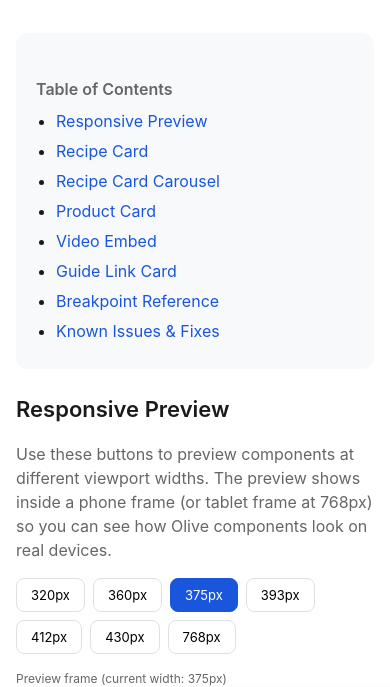
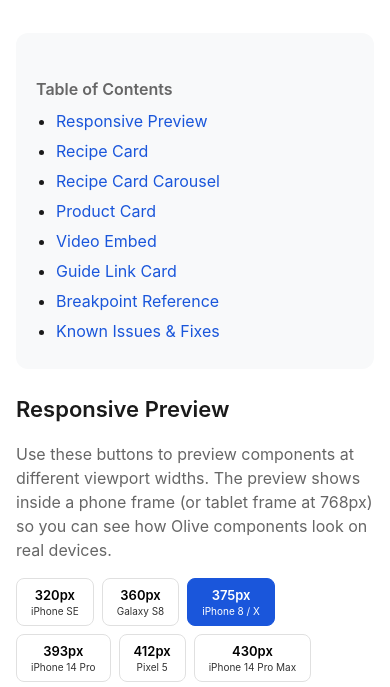
Before and after one commit to shingzhang-arch/wsi-chatgpt, a website: page index.html in a window 390 px wide. Shown: the part 161-848 px from the top of the page. Drawn offline with Linux system fonts and the light colour scheme.

Commit message:
Add device labels to responsive preview buttons (iPhone SE, Galaxy S8, iPad, etc.)
Made-with: Cursor

```diff
--- a/index.html
+++ b/index.html
@@ -51,6 +51,10 @@
     }
     .breakpoint-btns button:hover { background: var(--bg-light); }
     .breakpoint-btns button.active { background: var(--ws-blue); color: #fff; border-color: var(--ws-blue); }
+    .breakpoint-btns button { display: flex; flex-direction: column; align-items: center; gap: 2px; }
+    .breakpoint-btns .btn-width { font-weight: 600; }
+    .breakpoint-btns .btn-device { font-size: 10px; opacity: 0.8; }
+    .breakpoint-btns button.active .btn-device { opacity: 1; }
     .preview-frame {
       border: none;
       border-radius: var(--card-radius);
@@ -154,13 +158,13 @@
       <h2>Responsive Preview</h2>
       <p>Use these buttons to preview components at different viewport widths. The preview shows inside a phone frame (or tablet frame at 768px) so you can see how Olive components look on real devices.</p>
       <div class="breakpoint-btns" id="breakpoint-btns">
-        <button data-width="320">320px</button>
-        <button data-width="360">360px</button>
-        <button data-width="375">375px</button>
-        <button data-width="393">393px</button>
-        <button data-width="412">412px</button>
-        <button data-width="430">430px</button>
-        <button data-width="768">768px</button>
+        <button data-width="320"><span class="btn-width">320px</span><span class="btn-device">iPhone SE</span></button>
+        <button data-width="360"><span class="btn-width">360px</span><span class="btn-device">Galaxy S8</span></button>
+        <button data-width="375"><span class="btn-width">375px</span><span class="btn-device">iPhone 8 / X</span></button>
+        <button data-width="393"><span class="btn-width">393px</span><span class="btn-device">iPhone 14 Pro</span></button>
+        <button data-width="412"><span class="btn-width">412px</span><span class="btn-device">Pixel 5</span></button>
+        <button data-width="430"><span class="btn-width">430px</span><span class="btn-device">iPhone 14 Pro Max</span></button>
+        <button data-width="768"><span class="btn-width">768px</span><span class="btn-device">iPad</span></button>
       </div>
       <div class="preview-label">Preview frame (current width: <span id="current-width">375</span>px)</div>
       <div class="preview-frame" id="preview-frame" style="width: 399px;">
```
